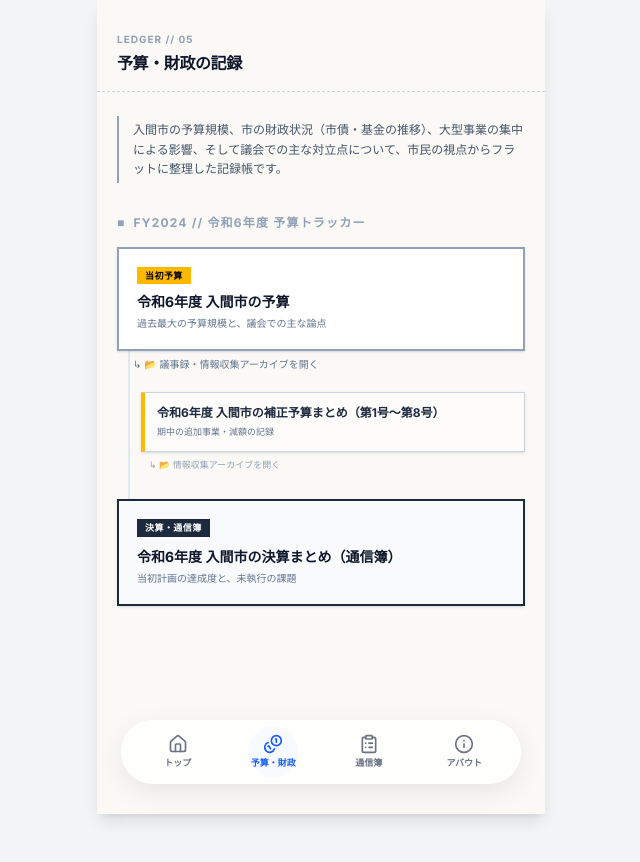
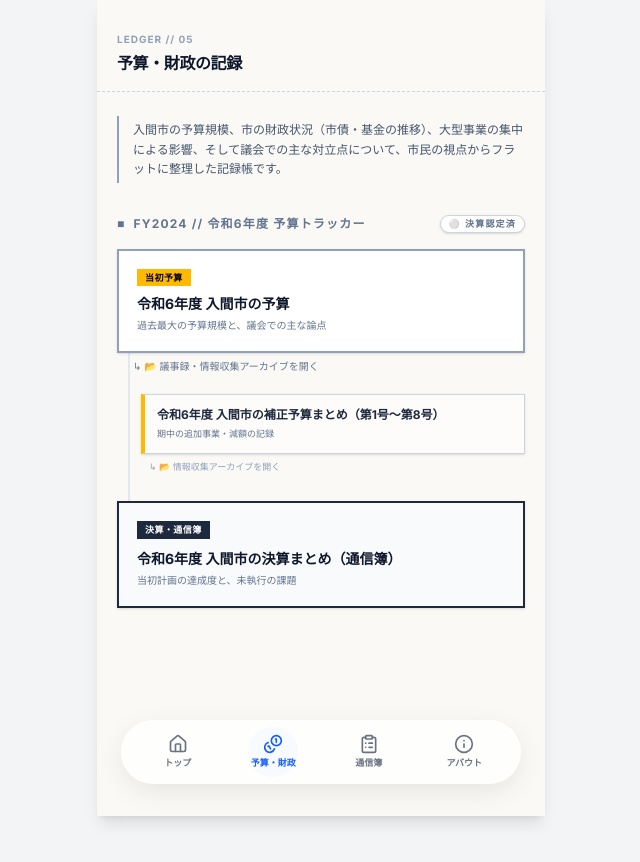
Before and after one commit to iruma-voice/open-iruma-app, a Next.js app: page /budget in a window 1280 px wide. Shown: the top 862 px of the page, without its empty margins (319-959 px from the left). Built offline with nearby package versions, Linux system fonts and the light colour scheme.

Commit message:
fix: アンカーリンクの修正とステータスバッジの追加

```diff
--- a/src/app/budget/page.tsx
+++ b/src/app/budget/page.tsx
@@ -102,10 +102,17 @@ export default function BudgetPage() {
           // プレースホルダー用の年号計算
           const nextYearNum = parseInt(year.match(/\d+/)?.[0] || '0') + 1;
 
+          // ステータスバッジの判定
+          const isCompleted = !!group.settlement;
+          const statusBadge = isCompleted
+            ? <span className="ml-auto bg-white border border-slate-300 text-slate-500 font-bold px-2 py-0.5 rounded-full text-[9px] shadow-sm flex items-center gap-1"><span>⚪️</span> 決算認定済</span>
+            : <span className="ml-auto bg-white border border-emerald-200 text-emerald-700 font-bold px-2 py-0.5 rounded-full text-[9px] shadow-sm flex items-center gap-1"><span>🟢</span> 執行中</span>;
+
           return (
             <div key={year} className="px-5 mt-8 mb-12">
-              <h2 className="text-xs font-mono font-bold text-slate-400 uppercase tracking-widest mb-4 flex items-center gap-2">
+              <h2 className="text-xs font-mono font-bold text-slate-500 uppercase tracking-widest mb-4 flex items-center gap-2">
                 <span>■</span> {fyStr} // {year} 予算トラッカー
+                {statusBadge}
               </h2>
 
               <div className="relative flex flex-col gap-0">
--- a/src/components/AnchorNav.tsx
+++ b/src/components/AnchorNav.tsx
@@ -19,22 +19,22 @@ export default function AnchorNav() {
         要約
       </button>
       <button
-        onClick={() => scrollTo('timeline')}
+        onClick={() => scrollTo('impact')}
         className="flex-1 py-3 text-sm font-bold text-gray-700 bg-white hover:bg-gray-50 active:bg-gray-100 transition-colors border-r border-gray-100"
       >
-        時系列
+        生活影響
       </button>
       <button
         onClick={() => scrollTo('deepdive')}
         className="flex-1 py-3 text-sm font-bold text-gray-700 bg-white hover:bg-gray-50 active:bg-gray-100 transition-colors border-r border-gray-100"
       >
-        深掘り
+        賛否・議論
       </button>
       <button
         onClick={() => scrollTo('future')}
         className="flex-1 py-3 text-sm font-bold text-gray-700 bg-white hover:bg-gray-50 active:bg-gray-100 transition-colors"
       >
-        今後
+        今後の課題
       </button>
     </div>
   );
--- a/src/components/MarkdownRenderer.tsx
+++ b/src/components/MarkdownRenderer.tsx
@@ -14,7 +14,7 @@ export default function MarkdownRenderer({ content }: { content: string }) {
           const text = String(props.children);
           let id = "";
           if (text.includes('要約') || text.includes('1.') || text.includes('まとめ')) id = 'summary';
-          else if (text.includes('時系列') || text.includes('バトン') || text.includes('2.')) id = 'timeline';
+          else if (text.includes('生活') || text.includes('税金が生んだ成果') || text.includes('時系列') || text.includes('バトン') || text.includes('2.')) id = 'impact';
           else if (text.includes('深く知る') || text.includes('3.')) id = 'deepdive';
           else if (text.includes('議論のために') || text.includes('4.')) id = 'future';
 
```
